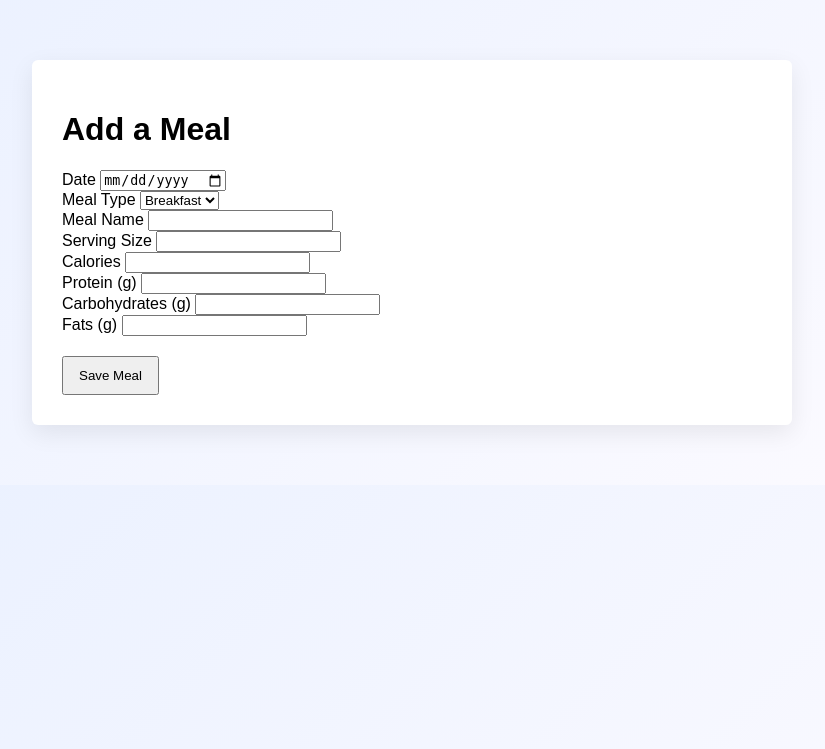
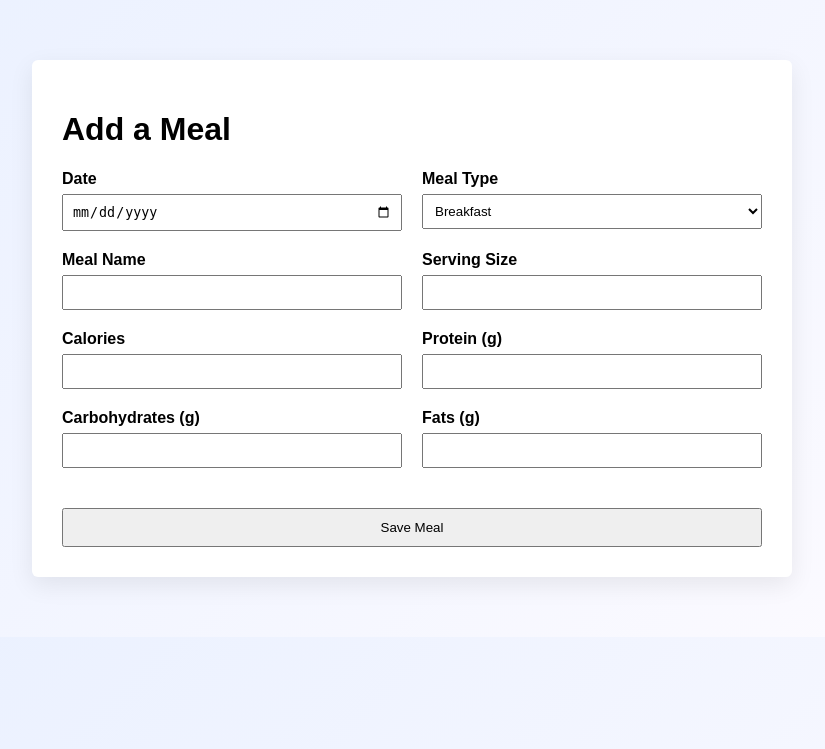
Before and after one commit to SawPhystiqqated/mealtracker-app, a Flask app: page /add in a window 1280 px wide. Shown: the part 51-800 px from the top of the page, without its empty margins (228-1053 px from the left). Run offline with Flask 3, Linux system fonts and the light colour scheme; the visitor is signed in with stand-in values (Sample User, id 1).

Commit message:
Final UI polish: layout, navigation, background

```diff
--- a/static/styles.css
+++ b/static/styles.css
@@ -93,3 +93,28 @@ button {
     margin-top: 10px;
     font-weight: 600;
 }
+.meal-grid {
+    display: grid;
+    grid-template-columns: repeat(2, 1fr);
+    gap: 20px;
+}
+
+.meal-grid div {
+    display: flex;
+    flex-direction: column;
+}
+
+.meal-grid label {
+    font-weight: 600;
+    margin-bottom: 6px;
+}
+
+.meal-grid input,
+.meal-grid select {
+    padding: 8px;
+}
+
+.meal-grid .full {
+    grid-column: span 2;
+    text-align: center;
+}
```
